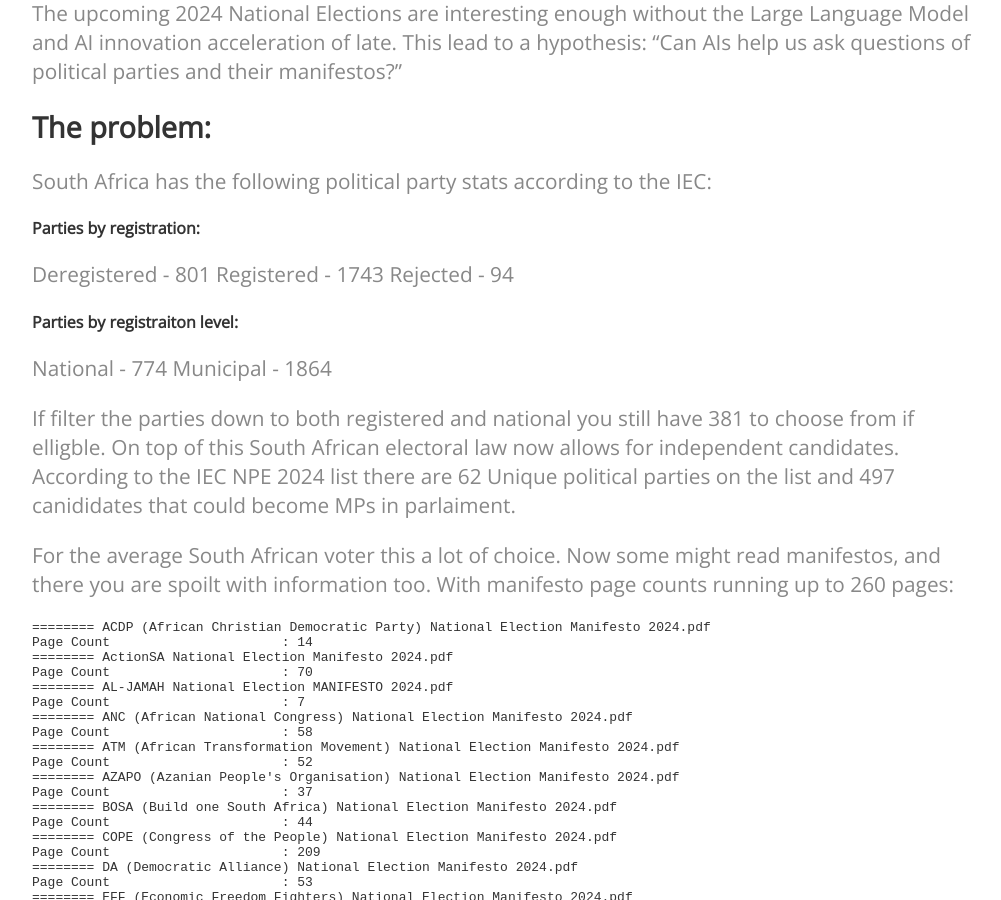
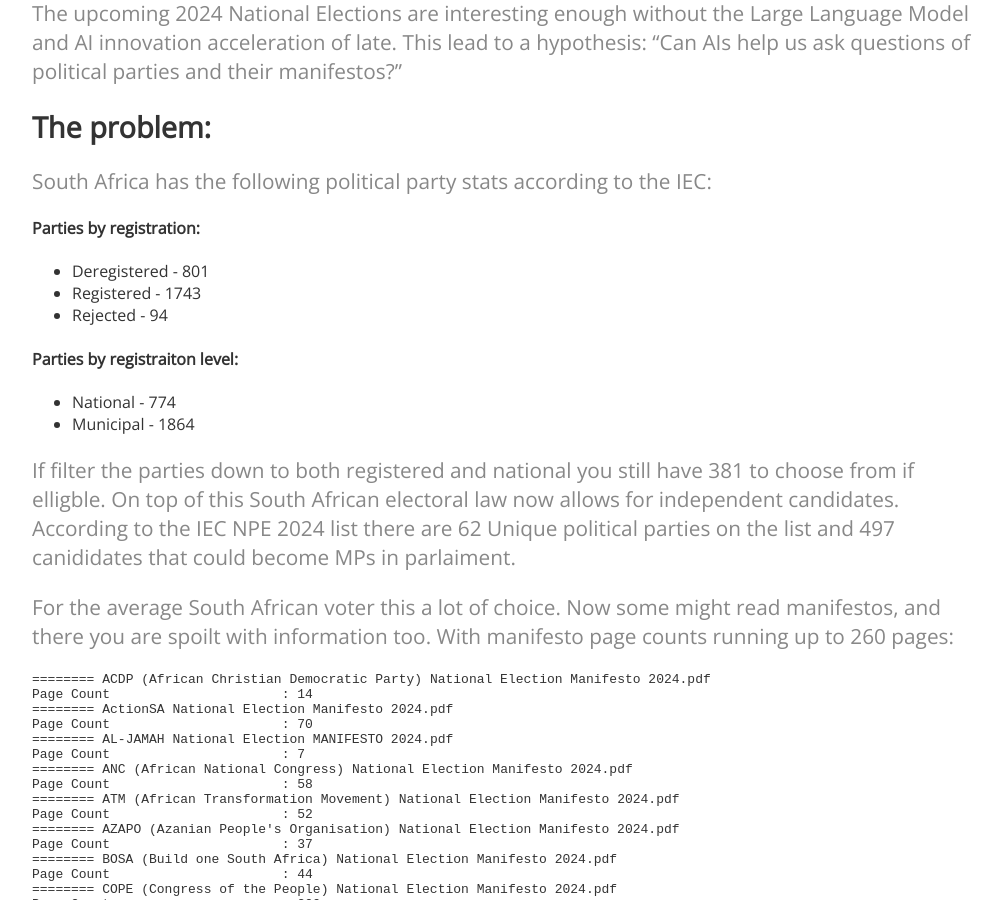
Before and after one commit to mzansi-ai/mzansi-ai.github.io, a Jekyll site: the page built from _posts/2024-04-13-election-za-24.md, in a window 1280 px wide and 900 px high, scrolled down 427 px. Shown: the whole window, without its empty margins (138-1139 px from the left). Built offline with Jekyll 4.4.1, drawn with Linux system fonts in a browser that asks for light colours; nearby versions of some CDN libraries.

Commit message:
More updates

```diff
--- a/_layouts/default.html
+++ b/_layouts/default.html
@@ -34,7 +34,7 @@
 	<body>
 		<nav>
 			<div class="container">
-				<a href="{{ site.baseurl }}">{% include logo-320.html %}</a>
+				<a href="{{ site.url }}">{% include logo-320.html %}</a>
 			</div>
 		</nav>
 		<div class="content">
--- a/_posts/2024-04-13-election-za-24.md
+++ b/_posts/2024-04-13-election-za-24.md
@@ -13,13 +13,13 @@
 South Africa has the following political party stats according to the IEC:
 
 #### Parties by registration:
-Deregistered - 801
-Registered - 1743
-Rejected - 94
+* Deregistered - 801
+* Registered - 1743
+* Rejected - 94
 
 #### Parties by registraiton level:
-National - 774
-Municipal - 1864
+* National - 774
+* Municipal - 1864
 
 If filter the parties down to both registered and national you still have 381 to choose from if elligble. On top of this South African electoral law now allows for
 independent candidates. According to the IEC NPE 2024 list there are 62 Unique political parties on the list and 497 canididates that could become MPs in parlaiment.
```
